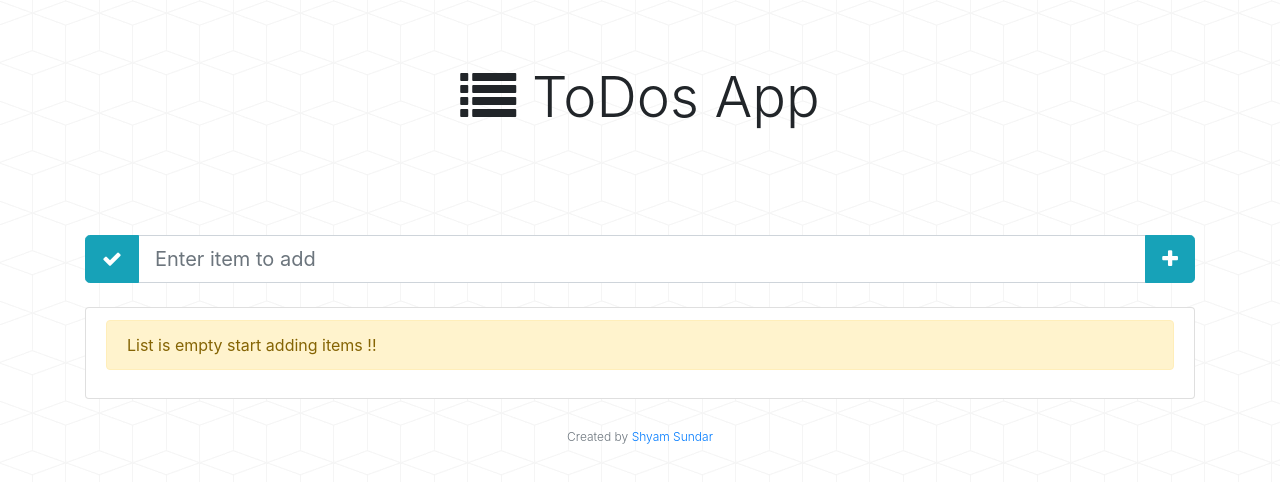
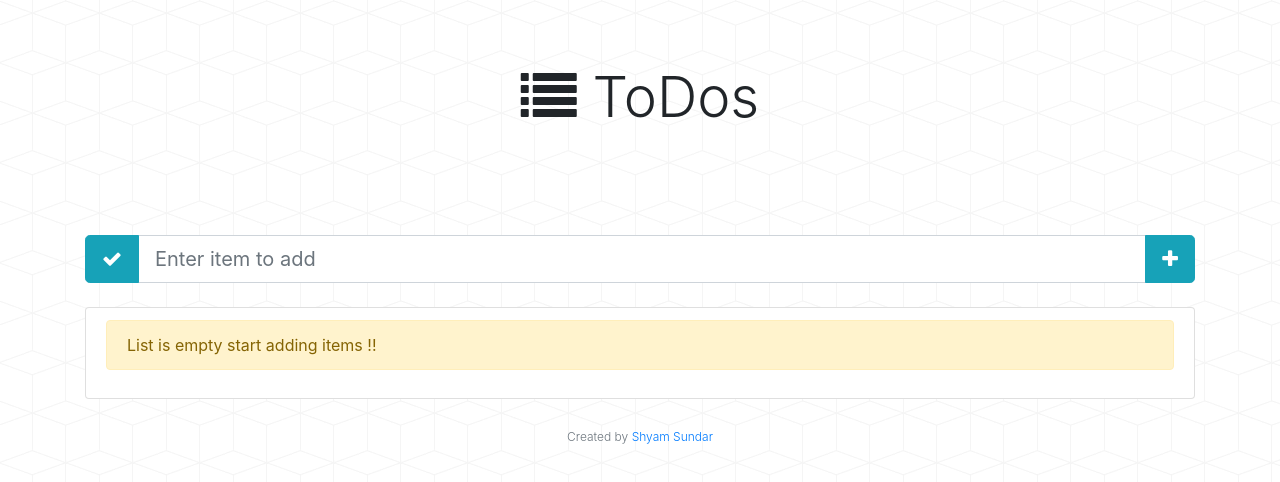
Before and after one commit to shyamsundar055/Todo-App, a React (Create React App) app: page / in a window 1280 px wide. Shown: the top 482 px of the page. Built offline with nearby package versions, Linux system fonts and the light colour scheme.

Commit message:
changed title

```diff
--- a/src/App.js
+++ b/src/App.js
@@ -130,7 +130,7 @@ class App extends React.Component {
       <>
         <div className="jumbotron jumbotron-fluid">
           <div className="container">
-            <h1 className="display-4 text-center"><i className="fa fa-list"></i>&nbsp;ToDos App</h1>
+            <h1 className="display-4 text-center"><i className="fa fa-list"></i>&nbsp;ToDos</h1>
           </div>
         </div>
         <div className="container">
```
